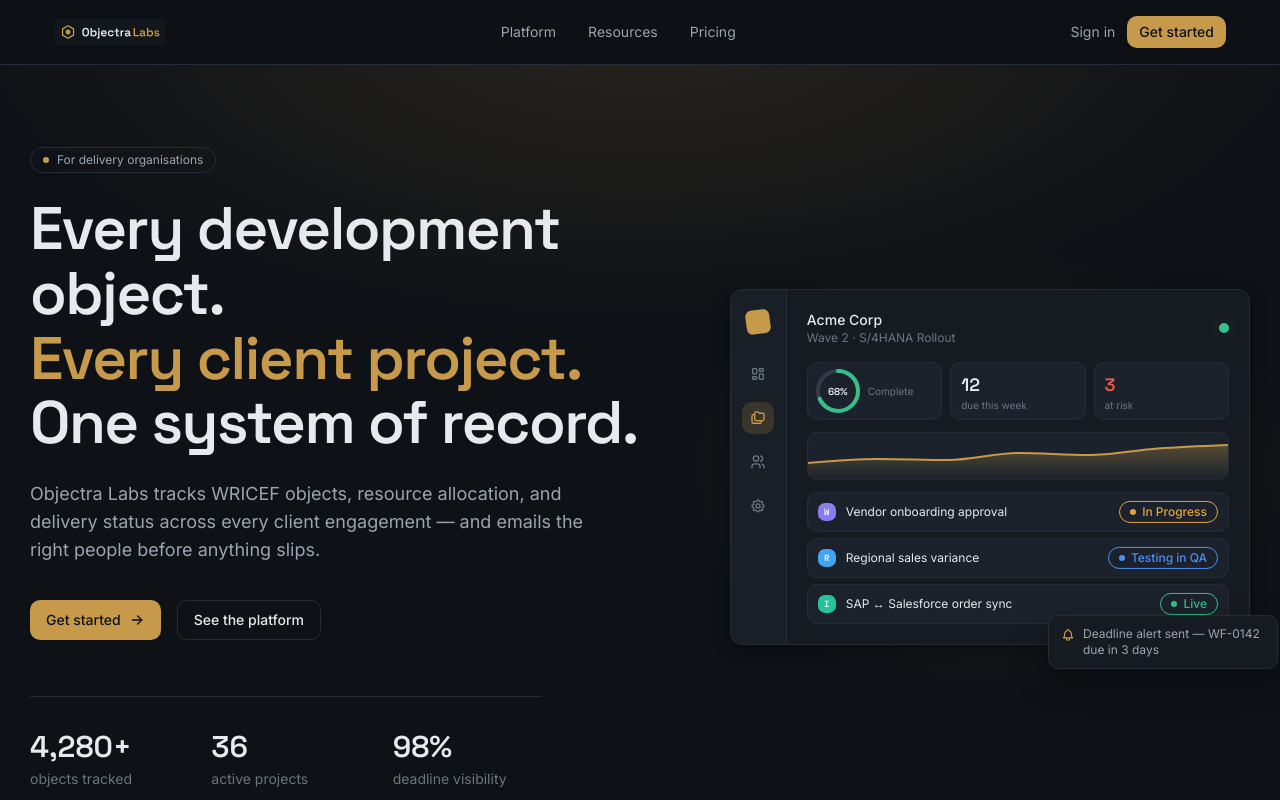
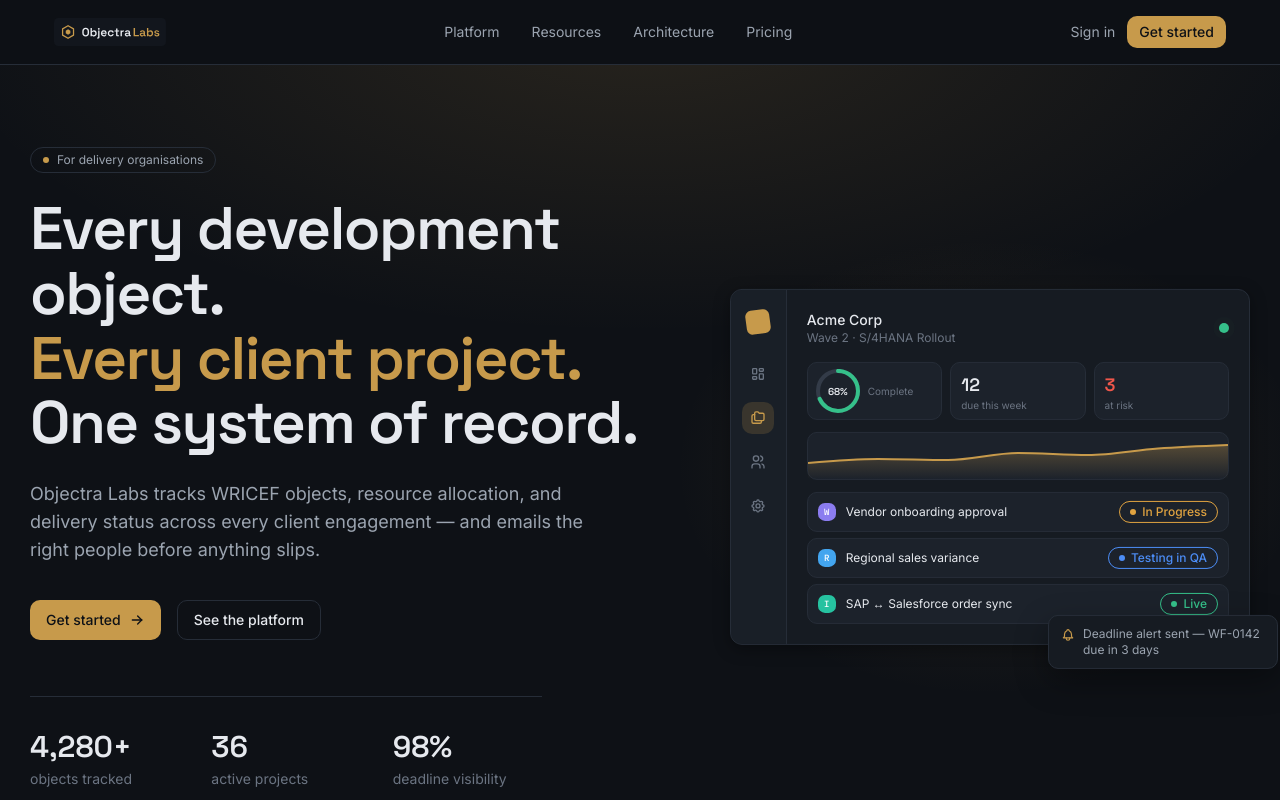
Before and after one commit to skalizai/objectra, a Next.js app: page / in a window 1280 px wide. Shown: the top 800 px of the page. Built offline with nearby package versions, Linux system fonts and the light colour scheme.

Commit message:
Add Architecture link to top nav, next to Pricing
Links to #architecture (the "What it's built on" section).

```diff
--- a/components/landing/nav.tsx
+++ b/components/landing/nav.tsx
@@ -8,6 +8,7 @@ import { Logo } from "@/components/ui/logo";
 const LINKS = [
   { href: "#platform", label: "Platform" },
   { href: "#platform", label: "Resources" },
+  { href: "#architecture", label: "Architecture" },
   { href: "#pricing", label: "Pricing" },
 ];
 
```
